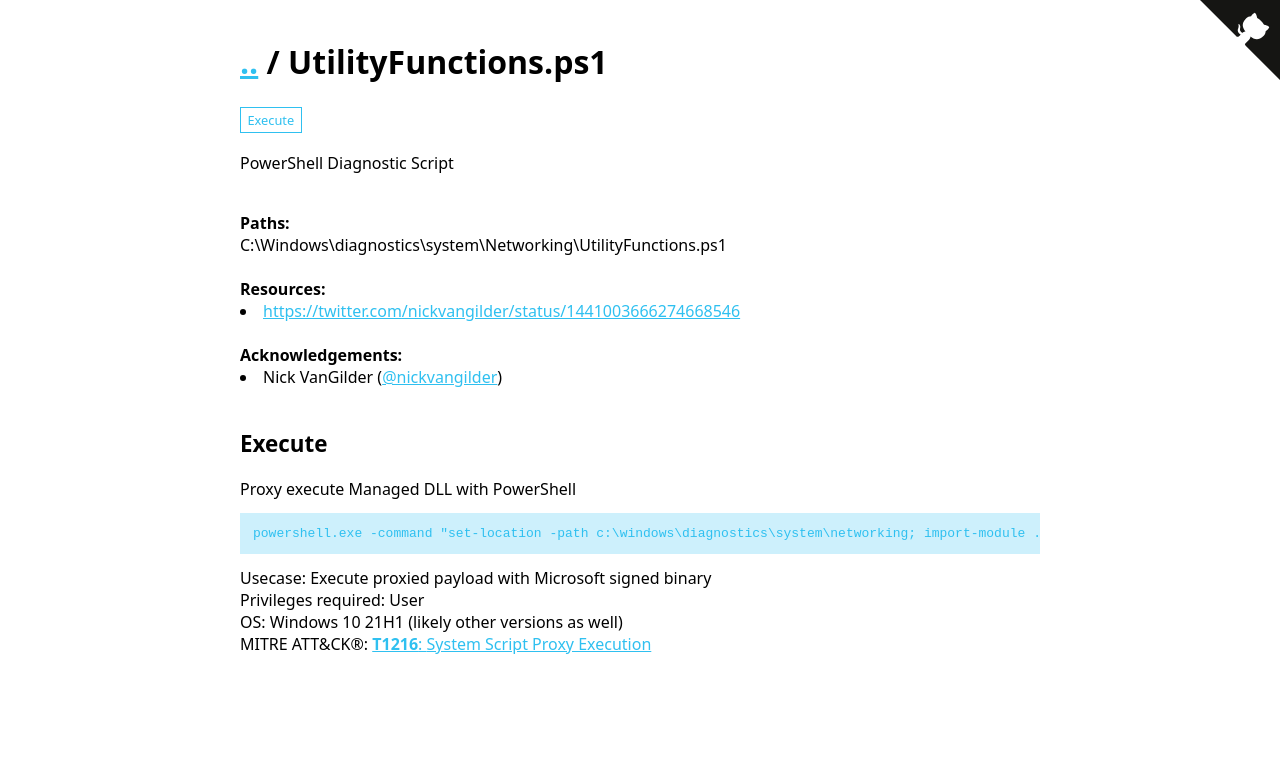
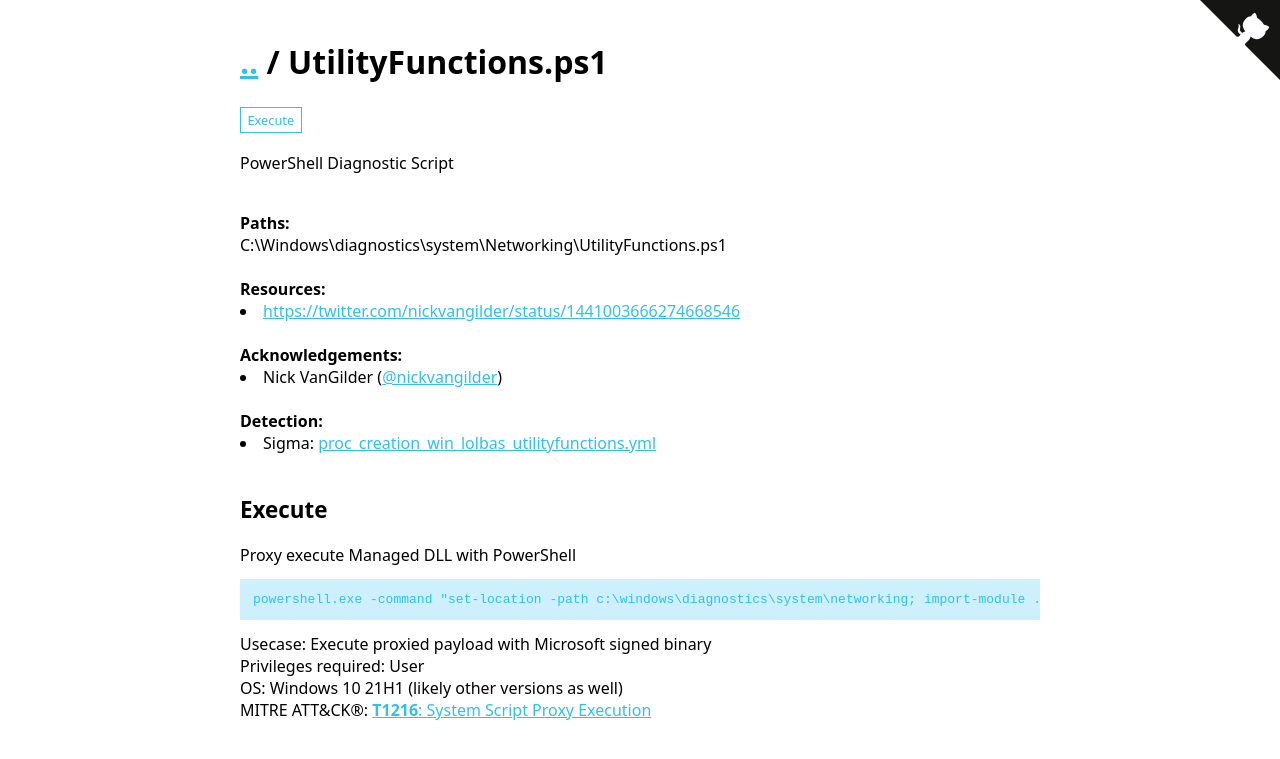
Before and after one commit to LOLBAS-Project/LOLBAS-Project.github.io, a Jekyll site: the page built from _lolbas/Scripts/UtilityFunctions.md, in a window 1280 px wide. Shown: the top 759 px of the page. Built offline with Jekyll 4.4.1, drawn with Linux system fonts in a browser that asks for light colours; part of the change alters nothing that is shown.

Commit message:
Applying update LOLBAS-Project/LOLBAS@68c14b894cb29ca1c90036eee88f33d7a7aad70f

```diff
--- a/_lolbas/Scripts/UtilityFunctions.md
+++ b/_lolbas/Scripts/UtilityFunctions.md
@@ -16,6 +16,7 @@ Full_Path:
 Code_Sample:
   - Code:
 Detection:
+  - Sigma: https://github.com/SigmaHQ/sigma/blob/0.21-688-gd172b136b/rules/windows/process_creation/proc_creation_win_lolbas_utilityfunctions.yml
 Resources:
   - Link: https://twitter.com/nickvangilder/status/1441003666274668546
 Acknowledgement:
```
